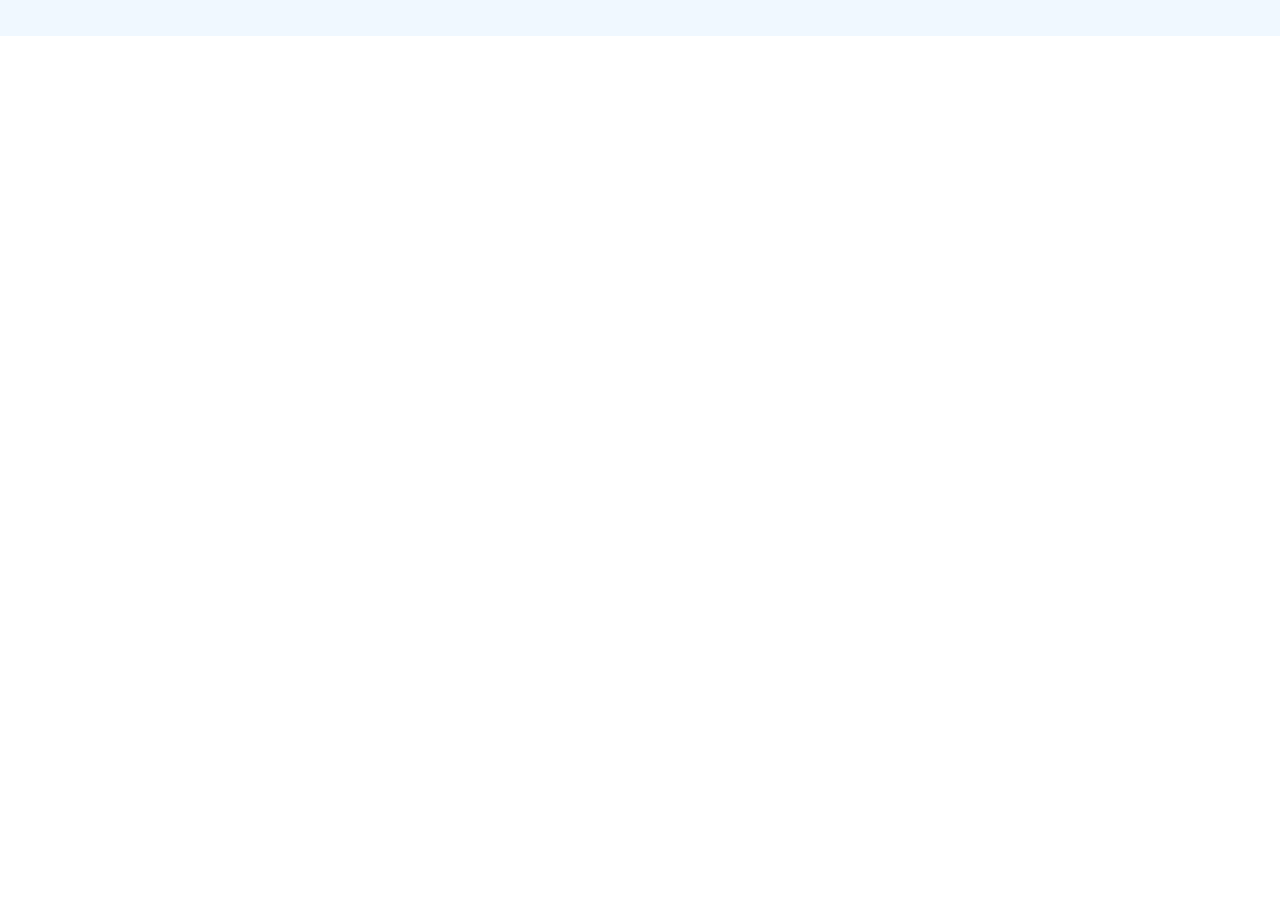
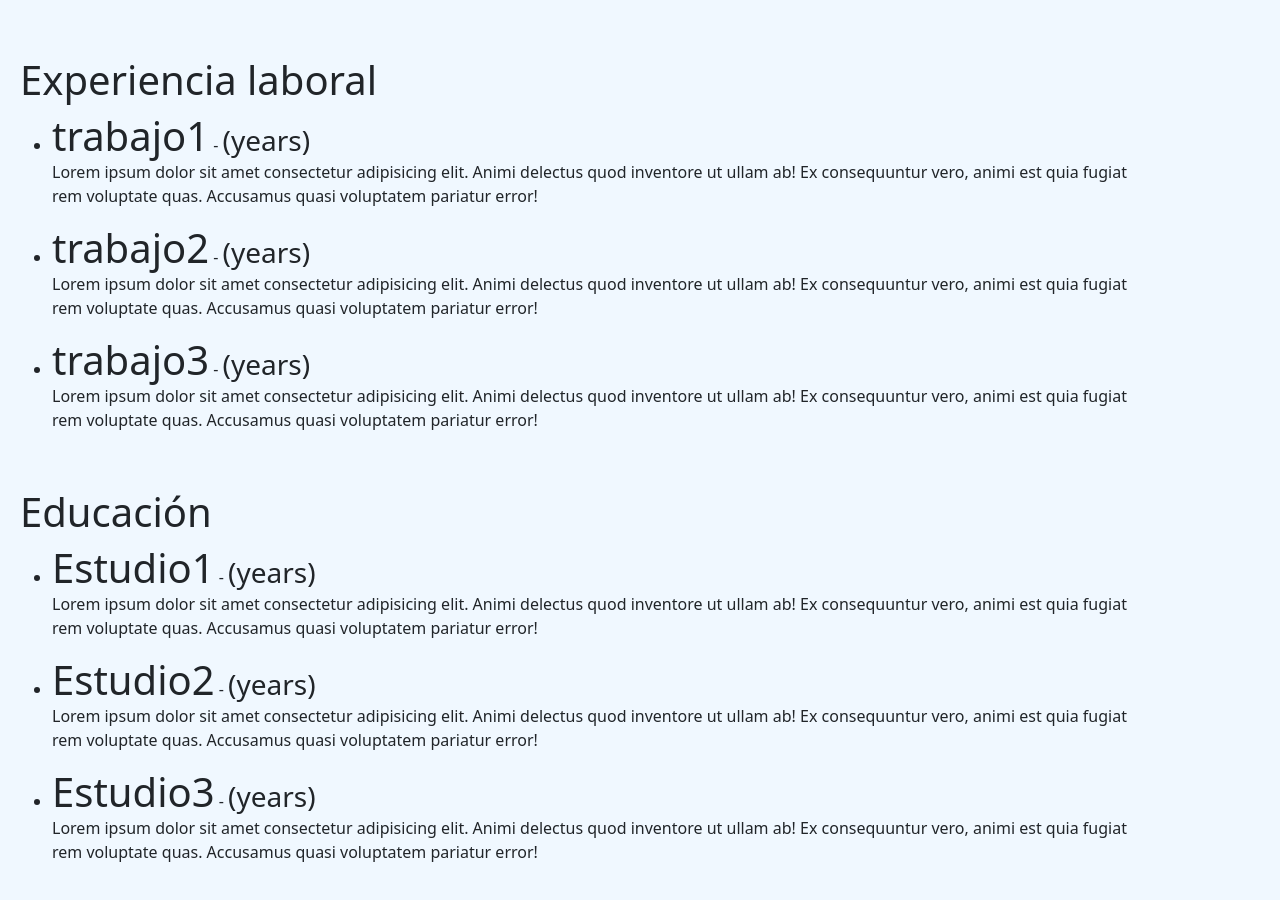
Before and after one commit to CesarBuratti/ProyectoFinal, an Angular app in the folder ProyInt/: page / in a window 1280 px wide. Shown: the part 656-1556 px from the top of the page. Before the commit the page ends 800 px from the top, so only its background shows below. Built offline with nearby package versions, Linux system fonts and the light colour scheme.

Commit message:
creacion experiencia y educacion

```diff
--- a/ProyInt/src/app/app.component.html
+++ b/ProyInt/src/app/app.component.html
@@ -1,2 +1,4 @@
 <app-header></app-header>
 <app-acerca-de></app-acerca-de>
+<app-experiencia></app-experiencia>
+<app-educacion></app-educacion>
--- a/ProyInt/src/app/app.module.ts
+++ b/ProyInt/src/app/app.module.ts
@@ -8,6 +8,8 @@ import { LogoAPComponent } from './componentes/logo-ap/logo-ap.component';
 import { RedesSocialesComponent } from './componentes/redes-sociales/redes-sociales.component';
 import { BannerComponent } from './componentes/banner/banner.component';
 import { AcercaDeComponent } from './componentes/acerca-de/acerca-de.component';
+import { ExperienciaComponent } from './componentes/experiencia/experiencia.component';
+import { EducacionComponent } from './componentes/educacion/educacion.component';
 
 @NgModule({
   declarations: [
@@ -16,7 +18,9 @@ import { AcercaDeComponent } from './componentes/acerca-de/acerca-de.component';
     LogoAPComponent,
     RedesSocialesComponent,
     BannerComponent,
-    AcercaDeComponent
+    AcercaDeComponent,
+    ExperienciaComponent,
+    EducacionComponent
   ],
   imports: [
     BrowserModule,
--- /dev/null
+++ b/ProyInt/src/app/componentes/educacion/educacion.component.css
@@ -0,0 +1,11 @@
+.row{
+    padding: 20px;
+}
+
+div{
+    background: aliceblue;
+}
+
+h1, h3 {
+    display: inline;
+}
--- /dev/null
+++ b/ProyInt/src/app/componentes/educacion/educacion.component.html
@@ -0,0 +1,24 @@
+<div class="row">
+    <h1>Educación</h1>
+    <div class="col-lg-11">
+        <ul>
+            <li>
+                <h1>Estudio1</h1> - <h3>(years)</h3>
+            </li>
+            <p>Lorem ipsum dolor sit amet consectetur adipisicing elit. Animi delectus quod inventore ut ullam ab! Ex consequuntur vero, animi est quia fugiat rem voluptate quas. Accusamus quasi voluptatem pariatur error!</p>
+        </ul>
+        <ul>
+            <li>
+                <h1>Estudio2</h1> - <h3>(years)</h3>
+            </li>
+            <p>Lorem ipsum dolor sit amet consectetur adipisicing elit. Animi delectus quod inventore ut ullam ab! Ex consequuntur vero, animi est quia fugiat rem voluptate quas. Accusamus quasi voluptatem pariatur error!</p>
+        </ul>
+        <ul>
+            <li>
+                <h1>Estudio3</h1> - <h3>(years)</h3>
+            </li>
+            <p>Lorem ipsum dolor sit amet consectetur adipisicing elit. Animi delectus quod inventore ut ullam ab! Ex consequuntur vero, animi est quia fugiat rem voluptate quas. Accusamus quasi voluptatem pariatur error!</p>
+        </ul>
+    </div>
+
+</div>
--- /dev/null
+++ b/ProyInt/src/app/componentes/educacion/educacion.component.ts
@@ -0,0 +1,15 @@
+import { Component, OnInit } from '@angular/core';
+
+@Component({
+  selector: 'app-educacion',
+  templateUrl: './educacion.component.html',
+  styleUrls: ['./educacion.component.css']
+})
+export class EducacionComponent implements OnInit {
+
+  constructor() { }
+
+  ngOnInit(): void {
+  }
+
+}
--- /dev/null
+++ b/ProyInt/src/app/componentes/experiencia/experiencia.component.css
@@ -0,0 +1,11 @@
+.row{
+    padding: 20px;
+}
+
+div{
+    background: aliceblue;
+}
+
+h1, h3 {
+    display: inline;
+}
--- /dev/null
+++ b/ProyInt/src/app/componentes/experiencia/experiencia.component.html
@@ -0,0 +1,24 @@
+<div class="row">
+    <h1>Experiencia laboral</h1>
+    <div class="col-lg-11">
+        <ul>
+            <li>
+                <h1>trabajo1</h1> - <h3>(years)</h3>
+            </li>
+            <p>Lorem ipsum dolor sit amet consectetur adipisicing elit. Animi delectus quod inventore ut ullam ab! Ex consequuntur vero, animi est quia fugiat rem voluptate quas. Accusamus quasi voluptatem pariatur error!</p>
+        </ul>
+        <ul>
+            <li>
+                <h1>trabajo2</h1> - <h3>(years)</h3>
+            </li>
+            <p>Lorem ipsum dolor sit amet consectetur adipisicing elit. Animi delectus quod inventore ut ullam ab! Ex consequuntur vero, animi est quia fugiat rem voluptate quas. Accusamus quasi voluptatem pariatur error!</p>
+        </ul>
+        <ul>
+            <li>
+                <h1>trabajo3</h1> - <h3>(years)</h3>
+            </li>
+            <p>Lorem ipsum dolor sit amet consectetur adipisicing elit. Animi delectus quod inventore ut ullam ab! Ex consequuntur vero, animi est quia fugiat rem voluptate quas. Accusamus quasi voluptatem pariatur error!</p>
+        </ul>
+    </div>
+
+</div>
--- /dev/null
+++ b/ProyInt/src/app/componentes/experiencia/experiencia.component.ts
@@ -0,0 +1,15 @@
+import { Component, OnInit } from '@angular/core';
+
+@Component({
+  selector: 'app-experiencia',
+  templateUrl: './experiencia.component.html',
+  styleUrls: ['./experiencia.component.css']
+})
+export class ExperienciaComponent implements OnInit {
+
+  constructor() { }
+
+  ngOnInit(): void {
+  }
+
+}
```
Also changed, not shown: 2 other files (tests, documents, lock files or other folders).
